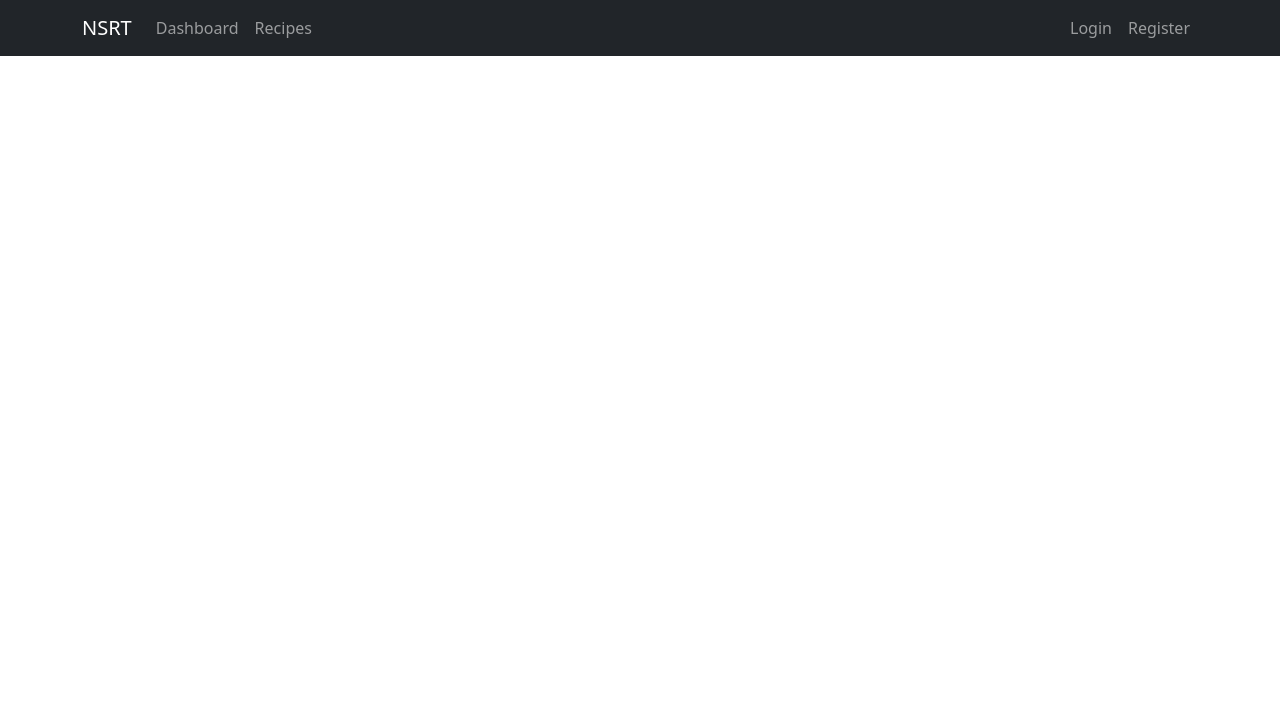
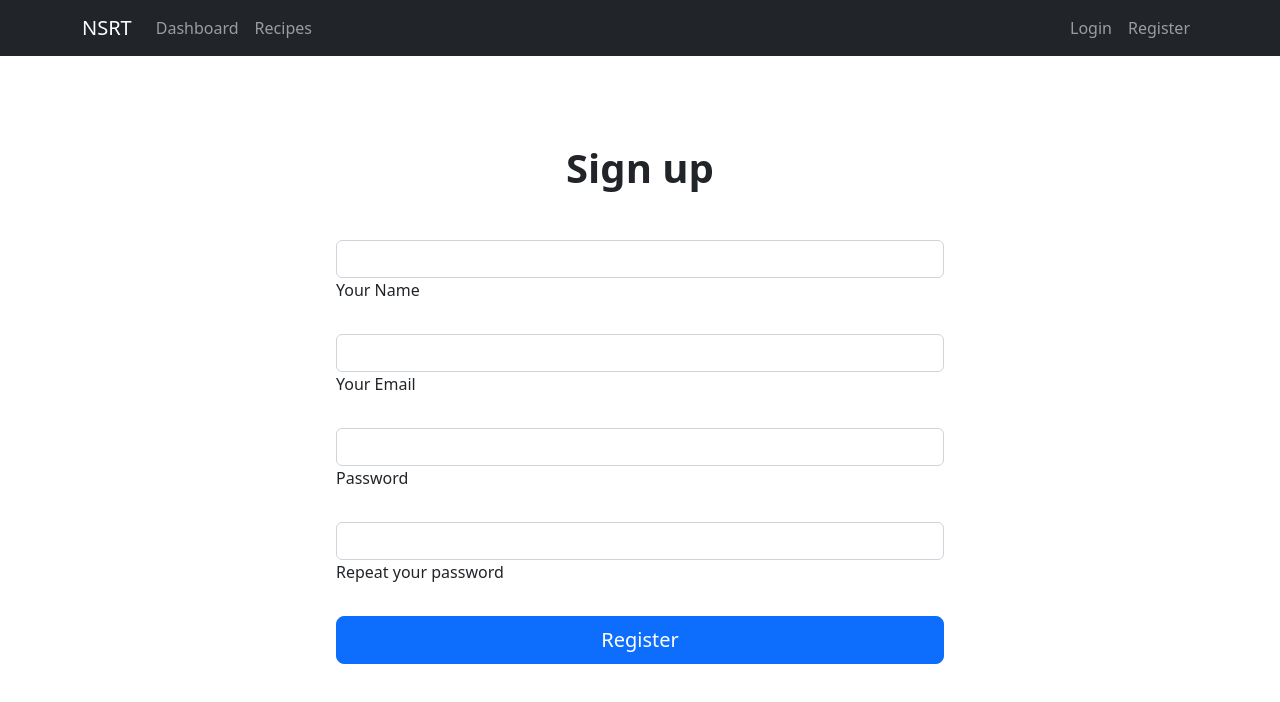
Before and after one commit to 220919-WVA-JavaReact/not-so-rotten-tomatoes-ui, a React (Create React App) app: page /register in a window 1280 px wide. Shown: the top 702 px of the page. Built offline with nearby package versions, Linux system fonts and the light colour scheme.

Commit message:
added carousel and register

```diff
--- a/src/App.tsx
+++ b/src/App.tsx
@@ -1,7 +1,8 @@
 import React from 'react';
-import logo from './logo.svg';
 import Login from './components/login/login';
 import NaviBar from './components/nav/nav';
+import Register from './components/register/register';
+import Home from './components/home/home';
 
 import './App.css';
 import { BrowserRouter, Routes, Route } from 'react-router-dom';
@@ -11,7 +12,9 @@ function App() {
     <BrowserRouter>
     <NaviBar />
       <Routes>
+      <Route path="/" element={<Home />} />
         <Route path="/login" element={<Login />} />
+        <Route path="/register" element={<Register />} />
       </Routes>
     </BrowserRouter>
   );
--- /dev/null
+++ b/src/components/home/home.tsx
@@ -0,0 +1,42 @@
+import React from 'react';
+import {
+  MDBCarousel,
+  MDBCarouselItem,
+} from 'mdb-react-ui-kit';
+
+
+function Home() {
+
+
+    return(
+        <MDBCarousel showControls showIndicators dark fade>
+      <MDBCarouselItem
+        className='w-100 d-block'
+        itemId={1}
+        src='https://foodtank.com/wp-content/uploads/2022/05/Food-As-Medicine-Featured.jpg'
+        alt='...'
+      >
+        <h3>Sign In For More</h3>
+      </MDBCarouselItem>
+      <MDBCarouselItem
+        className='w-100 d-block'
+        itemId={2}
+        src='https://www.refrigeratedfrozenfood.com/ext/resources/NEW_RD_Website/DefaultImages/default-pasta.jpg?1430942591'
+        alt='...'
+      >
+        <h3>Sign In For More</h3>
+      </MDBCarouselItem>
+
+      <MDBCarouselItem
+        className='w-100 d-block'
+        itemId={3}
+        src='https://www.westcentralfoodservice.com/wp-content/uploads/2019/04/5-food-trends-2019-no-title.jpg'
+        alt='...'
+      >
+        <h3>Sign In For More</h3>
+      </MDBCarouselItem>
+    </MDBCarousel>
+    );
+}
+
+export default Home
--- a/src/components/nav/nav.tsx
+++ b/src/components/nav/nav.tsx
@@ -8,7 +8,7 @@ function NaviBar(){
     return(
         <Navbar collapseOnSelect expand="lg" bg="dark" variant="dark">
       <Container>
-        <Navbar.Brand href="home">NSRT</Navbar.Brand>
+        <Navbar.Brand href="/">NSRT</Navbar.Brand>
         <Navbar.Toggle aria-controls="responsive-navbar-nav" />
         <Navbar.Collapse id="responsive-navbar-nav">
           <Nav className="me-auto">
--- /dev/null
+++ b/src/components/register/register.tsx
@@ -0,0 +1,75 @@
+import React from 'react';
+import {
+  MDBBtn,
+  MDBContainer,
+  MDBRow,
+  MDBCol,
+  MDBCard,
+  MDBCardBody,
+  MDBCardImage,
+  MDBInput,
+  MDBIcon,
+  MDBCheckbox
+}
+from 'mdb-react-ui-kit';
+
+function Register(){
+    return(
+    //     <MDBContainer fluid>
+
+    //     <MDBCard className='text-black m-5' style={{borderRadius: '25px'}}>
+    //       <MDBCardBody>
+    //         <MDBRow>
+    //           <MDBCol md='10' lg='6' className='order-2 order-lg-1 d-flex flex-column align-items-center'>
+
+    //             <p className="text-center h1 fw-bold mb-5 mx-1 mx-md-4 mt-4">Sign up</p>
+
+    //             <div className="align-items-center mb-4 ">
+    //               <MDBIcon fas icon="user me-3" size='lg'/>
+    //               <MDBInput label='Your Name' id='form1' type='text' className='w-100'/>
+    //             </div>
+
+    //             <div className="d-flex flex-row align-items-center mb-4">
+    //               <MDBIcon fas icon="envelope me-3" size='lg'/>
+    //               <MDBInput label='Your Email' id='form2' type='email'/>
+    //             </div>
+
+    //             <div className="d-flex flex-row align-items-center mb-4">
+    //               <MDBIcon fas icon="lock me-3" size='lg'/>
+    //               <MDBInput label='Password' id='form3' type='password'/>
+    //             </div>
+
+    //             <div className="d-flex flex-row align-items-center mb-4">
+    //               <MDBIcon fas icon="key me-3" size='lg'/>
+    //               <MDBInput label='Repeat your password' id='form4' type='password'/>
+    //             </div>
+
+
+    //             <MDBBtn className='mb-4' size='lg'>Register</MDBBtn>
+
+    //           </MDBCol>
+
+    //           <MDBCol md='10' lg='6' className='order-1 order-lg-2 d-flex align-items-center'>
+    //             <MDBCardImage src='https://mdbcdn.b-cdn.net/img/Photos/new-templates/bootstrap-registration/draw1.webp' fluid/>
+    //           </MDBCol>
+
+    //         </MDBRow>
+    //       </MDBCardBody>
+    //     </MDBCard>
+
+    //   </MDBContainer>
+
+    <MDBContainer className="p-3 my-5 d-flex flex-column w-50">
+        <p className="text-center h1 fw-bold mb-5 mx-1 mx-md-4 mt-4">Sign up</p>
+
+        <MDBInput wrapperClass='mb-4' label='Your Name' id='form1' type='username' />
+        <MDBInput wrapperClass='mb-4' label='Your Email' id='form2' type='email' />
+        <MDBInput wrapperClass='mb-4' label='Password' id='form2' type='password' />
+        <MDBInput wrapperClass='mb-4' label='Repeat your password' id='form2' type='password' />
+
+        <MDBBtn className='mb-4' size='lg'>Register</MDBBtn>
+    </MDBContainer>
+    );
+}
+
+export default Register;
```
Also changed, not shown: src/components/home/home.style.css (added), src/components/register/register.style.css (added).
